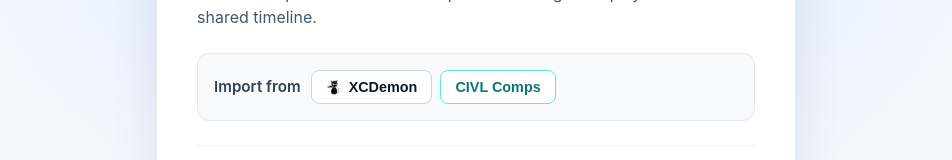
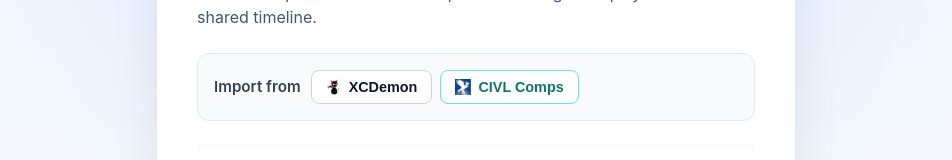
Before and after one commit to xctaskreview/xctaskreview.github.io, a React (Vite) app: page / in a window 1280 px wide. Shown: the part 146-306 px from the top of the page, without its empty margins (164-1116 px from the left). Built offline with nearby package versions, Linux system fonts and the light colour scheme.

Commit message:
Add CIVL brand icon to CIVL Comps import buttons.
Match the XCDemon button pattern with an official FAI/CIVL emblem icon on the welcome and dialog import actions.

Co-authored-by: Eyal Posener <posener@users.noreply.github.com>

```diff
--- a/src/App.css
+++ b/src/App.css
@@ -13,7 +13,8 @@
   flex-shrink: 0;
 }
 
-.xcdemon-icon {
+.xcdemon-icon,
+.civl-icon {
   display: block;
   object-fit: contain;
 }
--- a/src/components/CivlImportDialog.tsx
+++ b/src/components/CivlImportDialog.tsx
@@ -1,5 +1,5 @@
 import { useEffect, useMemo, useState } from 'react';
-import { Globe, LoaderCircle, X } from 'lucide-react';
+import { LoaderCircle, X } from 'lucide-react';
 import {
   fetchCivlEvents,
   fetchCivlResults,
@@ -10,7 +10,7 @@ import {
   type CivlTask,
   type CivlYearOption,
 } from '../lib/civl';
-import { Icon, IconButtonContent } from './Icon';
+import { CivlButtonContent, Icon, IconButtonContent } from './Icon';
 
 interface CivlImportDialogProps {
   open: boolean;
@@ -276,10 +276,7 @@ export function CivlImportDialog({
             {importing ? (
               <IconButtonContent icon={LoaderCircle}>Importing…</IconButtonContent>
             ) : (
-              <span className="icon-label icon-button-content">
-                <Icon icon={Globe} size="sm" />
-                <span>Import task</span>
-              </span>
+              <CivlButtonContent>Import task</CivlButtonContent>
             )}
           </button>
         </div>
--- a/src/components/Icon.tsx
+++ b/src/components/Icon.tsx
@@ -71,6 +71,7 @@ export function IconButtonContent({
 }
 
 export const XCDEMON_ICON_URL = '/xcdemon-icon.png';
+export const CIVL_ICON_URL = '/civl-icon.png';
 
 export function XcdemonIcon({ size = 'sm', className }: { size?: IconSize; className?: string }) {
   const px = SIZE_PX[size];
@@ -102,3 +103,34 @@ export function XcdemonButtonContent({
     </span>
   );
 }
+
+export function CivlIcon({ size = 'sm', className }: { size?: IconSize; className?: string }) {
+  const px = SIZE_PX[size];
+  const classes = ['ui-icon', 'civl-icon', className].filter(Boolean).join(' ');
+
+  return (
+    <img
+      src={CIVL_ICON_URL}
+      alt=""
+      aria-hidden="true"
+      className={classes}
+      width={px}
+      height={px}
+    />
+  );
+}
+
+export function CivlButtonContent({
+  children,
+  iconSize = 'sm',
+}: {
+  children: ReactNode;
+  iconSize?: IconSize;
+}) {
+  return (
+    <span className="icon-label icon-button-content">
+      <CivlIcon size={iconSize} />
+      <span>{children}</span>
+    </span>
+  );
+}
--- a/src/components/WelcomeScreen.tsx
+++ b/src/components/WelcomeScreen.tsx
@@ -26,7 +26,7 @@ import { getMapTypeOptions, getSpeedUnitOptions, getTimezoneOptions, getVertical
 import { AppHomeLink } from './AppHomeLink';
 import { CivlImportDialog } from './CivlImportDialog';
 import { FileDropZone } from './FileDropZone';
-import { Icon, IconButtonContent, IconLabel, XcdemonButtonContent } from './Icon';
+import { CivlButtonContent, Icon, IconButtonContent, IconLabel, XcdemonButtonContent } from './Icon';
 import { TaskEditForm } from './TaskEditForm';
 import { XcdemonImportDialog } from './XcdemonImportDialog';
 
@@ -129,7 +129,7 @@ export function WelcomeScreen({
               className="welcome-inline-button civl-import-button"
               onClick={() => setCivlOpen(true)}
             >
-              CIVL Comps
+              <CivlButtonContent>CIVL Comps</CivlButtonContent>
             </button>
           </div>
         </div>
```
Also changed, not shown: public/civl-icon.png (added).
